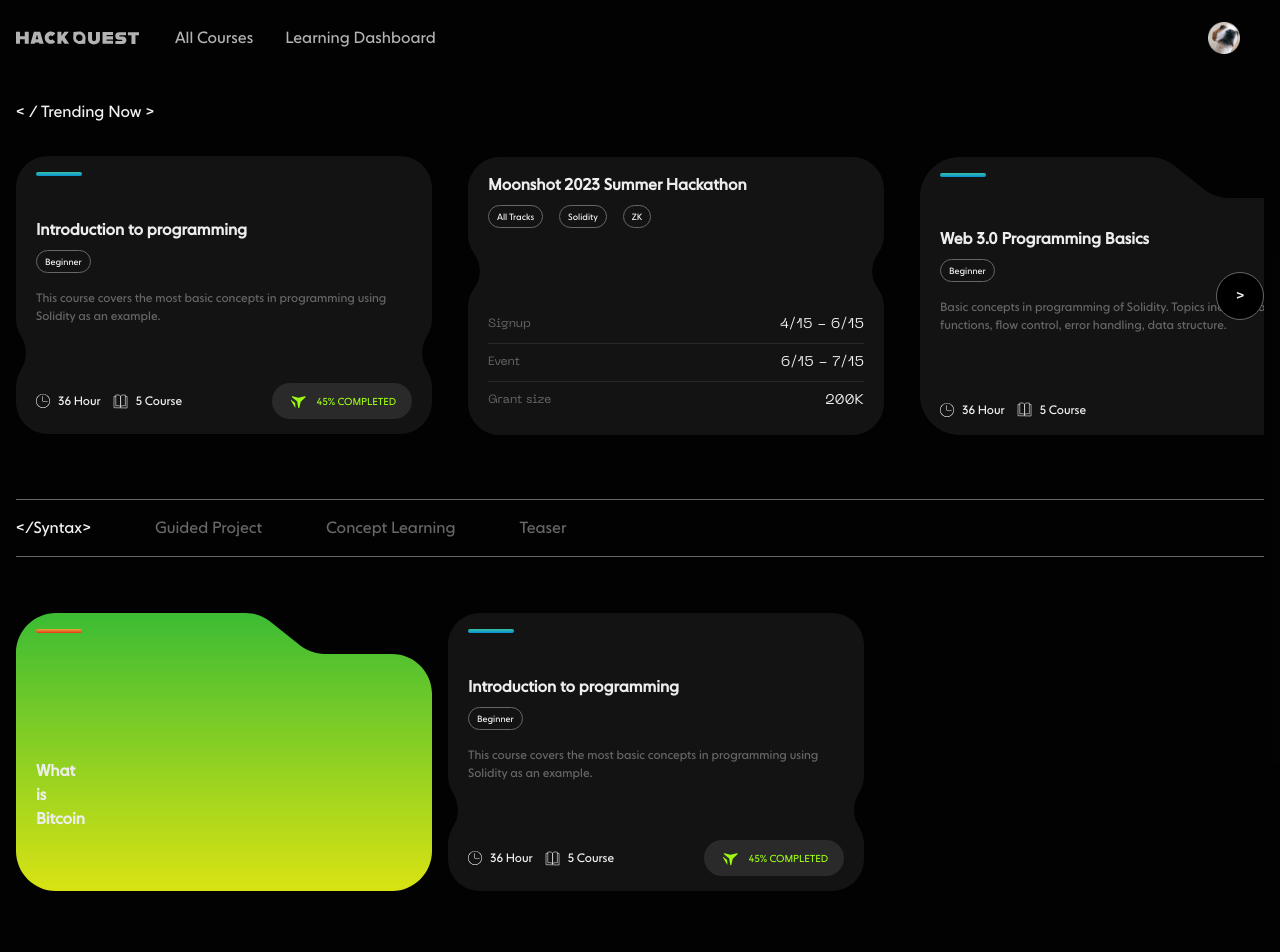
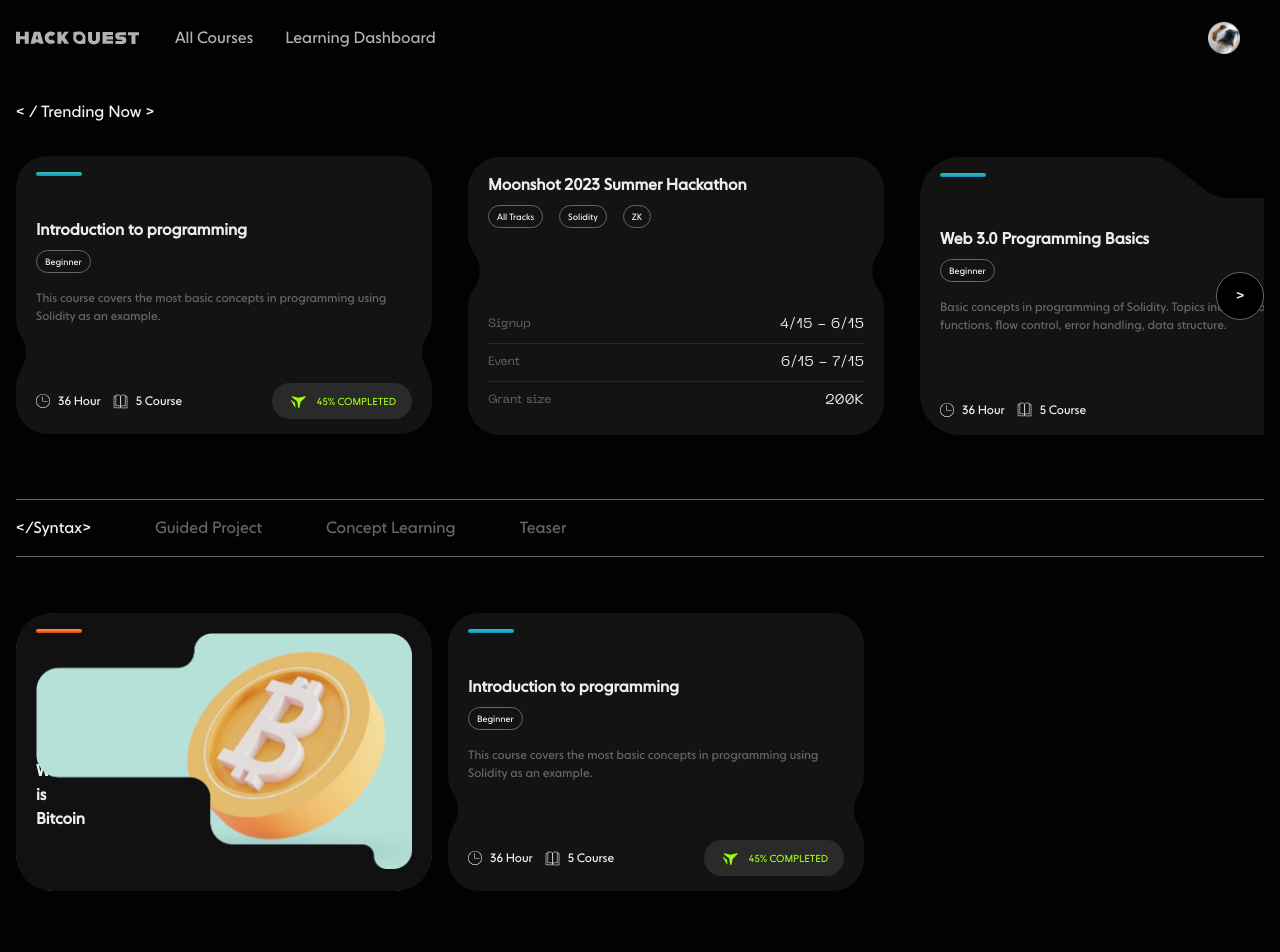
Before and after one commit to xywihi/test, a Next.js app: page / in a window 1280 px wide. Shown: the top 952 px of the page. Built offline with nearby package versions, Linux system fonts and the light colour scheme.

Commit message:
处理图片

```diff
--- a/app/ui/cards/card-three.tsx
+++ b/app/ui/cards/card-three.tsx
@@ -29,10 +29,10 @@ export default function CardThree({cardInfo}:{cardInfo:any}) {
             {/* <svg width="416" height="278" viewBox="0 0 416 278" fill="none" xmlns="http://www.w3.org/2000/svg">
 <rect width="416" height="278" rx="36" fill="#111111"/>
 </svg> */}
-            <div className="h-full absolute top-0 hover:translate-x-[5px] hover:translate-y-[-5px]">
+            <div className="w-full h-full absolute top-0 hover:translate-x-[5px] hover:translate-y-[-5px]">
                 <div className="w-full h-full relative">
                     {/* <Image className="absolute top-[20px] left-[20px] z-10" width={380} height={238} src="/bg1.png" alt="card"/> */}
-                    <Image className="absolute top-[20px] left-[20px] z-10" width={380} height={238} src="/images/bg1.png" alt="card"/>
+                    <img className="absolute top-[20px] left-[20px] z-10 laptop:w-[23.5rem] phone:w-[80vw] smallPhone:w-[82vw]" width={380} height={238} src="/images/bg1.png" alt="card"/>
                     <svg className="w-full max-w-max absolute z-0 top-0 h-auto" width="416" height="278" viewBox="0 0 416 278" fill="none" xmlns="http://www.w3.org/2000/svg">
                         <rect width="416" height="278" rx="36" fill="#111111"/>
                     </svg>
--- a/app/ui/headernav.tsx
+++ b/app/ui/headernav.tsx
@@ -1,6 +1,7 @@
 import Link from 'next/link';
 import NavLinks from './nav-links';
 import Image from "next/image";
+// import bgIMg from './images/bg-img.png';
 
 export default function HeaderNav() {
   return (
@@ -29,7 +30,7 @@ export default function HeaderNav() {
         className="mr-6 flex  h-6 items-center text-textwhite"
         href="/"
       >
-        <Image width={32} height={32} src="/images/avatar.png" alt="avatar"/>
+        <img width={32} height={32} src='./images/avatar.png' alt="avatar"/>
       </Link>
     </div>
   );
--- a/next.config.mjs
+++ b/next.config.mjs
@@ -1,5 +1,6 @@
 /** @type {import('next').NextConfig} */
 import withFonts from "next-fonts";
+
 const nextConfig = withFonts({
   webpack(config, options) {
     // config.node = {
@@ -17,6 +18,7 @@ const nextConfig = withFonts({
             },
         ],
     });
+    // config.resolve.alias['@'] = path.join(__dirname, '.', 'public');
     return config;
   },
   reactStrictMode: true,
@@ -32,7 +34,7 @@ const nextConfig = withFonts({
 //   },
   images: {
       loader: 'akamai',
-      path:'',
+      path:'/images',
   }
 });
 
--- a/tailwind.config.ts
+++ b/tailwind.config.ts
@@ -11,6 +11,7 @@ const config: Config = {
       'desktop': '1700px',
       'laptop': '1200px',
       'tablet': '640px',
+      'phone': '320px',
       'smallPhone': '240px',
     },
     extend: {
```
Also changed, not shown: package.json (+9 -1 lines), 1 other file (tests, documents, lock files or other folders).
